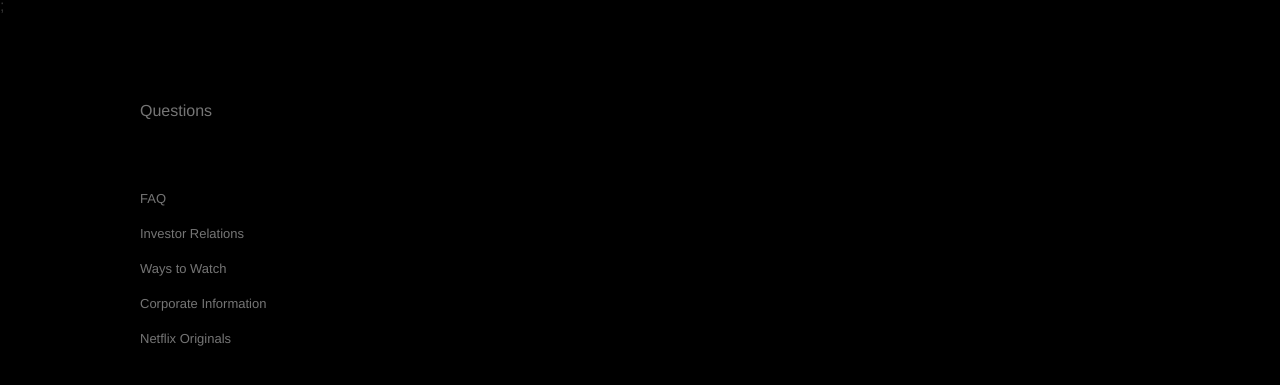
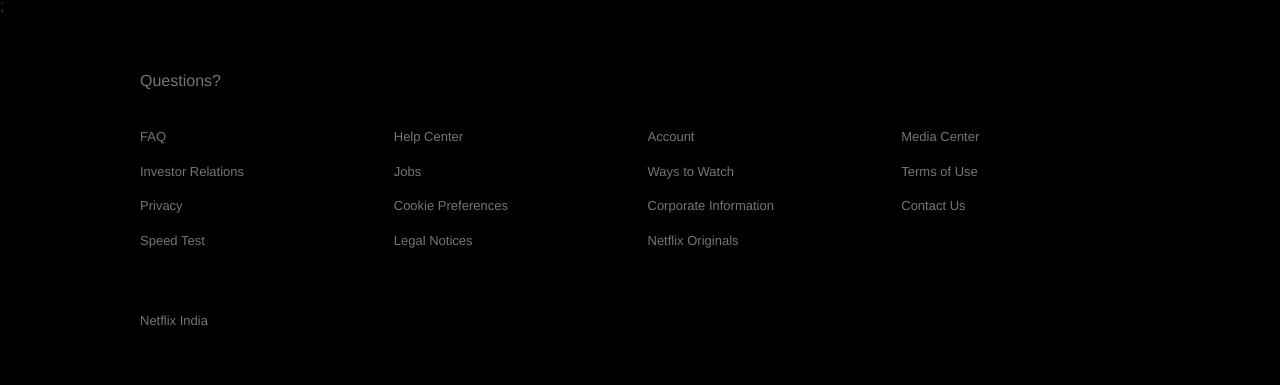
Before and after one commit to zephyrus21/netflix-clone-ult, a React (Create React App) app: page / in a window 1280 px wide. Shown: the part 1240-1625 px from the top of the page. Built offline with nearby package versions, Linux system fonts and the light colour scheme.

Commit message:
footer dodo

```diff
--- a/src/components/footer/styles/footer.jsx
+++ b/src/components/footer/styles/footer.jsx
@@ -3,7 +3,7 @@
 export const Conatiner = styled.div`
   display: flex;
   flex-direction: column;
-  padding: 70px 56px;
+  padding: 40px 56px;
   margin: auto;
   max-width: 1000px;
 
@@ -20,7 +20,7 @@
 
 export const Row = styled.div`
   display: grid;
-  grid-template-columns: repeat(auto-fill, minmax(230px, 1fr));
+  grid-template-columns: repeat(auto-fill, minmax(210px, 1fr));
   grid-gap: 15px;
 
   @media (max-width: 1000px) {
@@ -39,6 +39,7 @@
   font-size: 16px;
   color: #757575;
   margin-bottom: 40px;
+  line-height: normal;
 `;
 
 export const Text = styled.p`
--- a/src/containers/footer.jsx
+++ b/src/containers/footer.jsx
@@ -4,17 +4,39 @@
 const FooterContanier = () => {
   return (
     <Footer>
-      <Footer.Title>Questions</Footer.Title>
-      <Footer.Break />
+      <Footer.Title>Questions?</Footer.Title>
       <Footer.Row>
         <Footer.Column>
           <Footer.Link href='#'>FAQ</Footer.Link>
           <Footer.Link href='#'>Investor Relations</Footer.Link>
+          <Footer.Link href='#'>Privacy</Footer.Link>
+          <Footer.Link href='https://fast.com/' target='_blank'>
+            Speed Test
+          </Footer.Link>
+        </Footer.Column>
+
+        <Footer.Column>
+          <Footer.Link href='#'>Help Center</Footer.Link>
+          <Footer.Link href='#'>Jobs</Footer.Link>
+          <Footer.Link href='#'>Cookie Preferences</Footer.Link>
+          <Footer.Link href='#'>Legal Notices</Footer.Link>
+        </Footer.Column>
+
+        <Footer.Column>
+          <Footer.Link href='#'>Account</Footer.Link>
           <Footer.Link href='#'>Ways to Watch</Footer.Link>
           <Footer.Link href='#'>Corporate Information</Footer.Link>
           <Footer.Link href='#'>Netflix Originals</Footer.Link>
         </Footer.Column>
+
+        <Footer.Column>
+          <Footer.Link href='#'>Media Center</Footer.Link>
+          <Footer.Link href='#'>Terms of Use</Footer.Link>
+          <Footer.Link href='#'>Contact Us</Footer.Link>
+        </Footer.Column>
       </Footer.Row>
+      <Footer.Break />
+      <Footer.Text>Netflix India</Footer.Text>
     </Footer>
   );
 };
```
